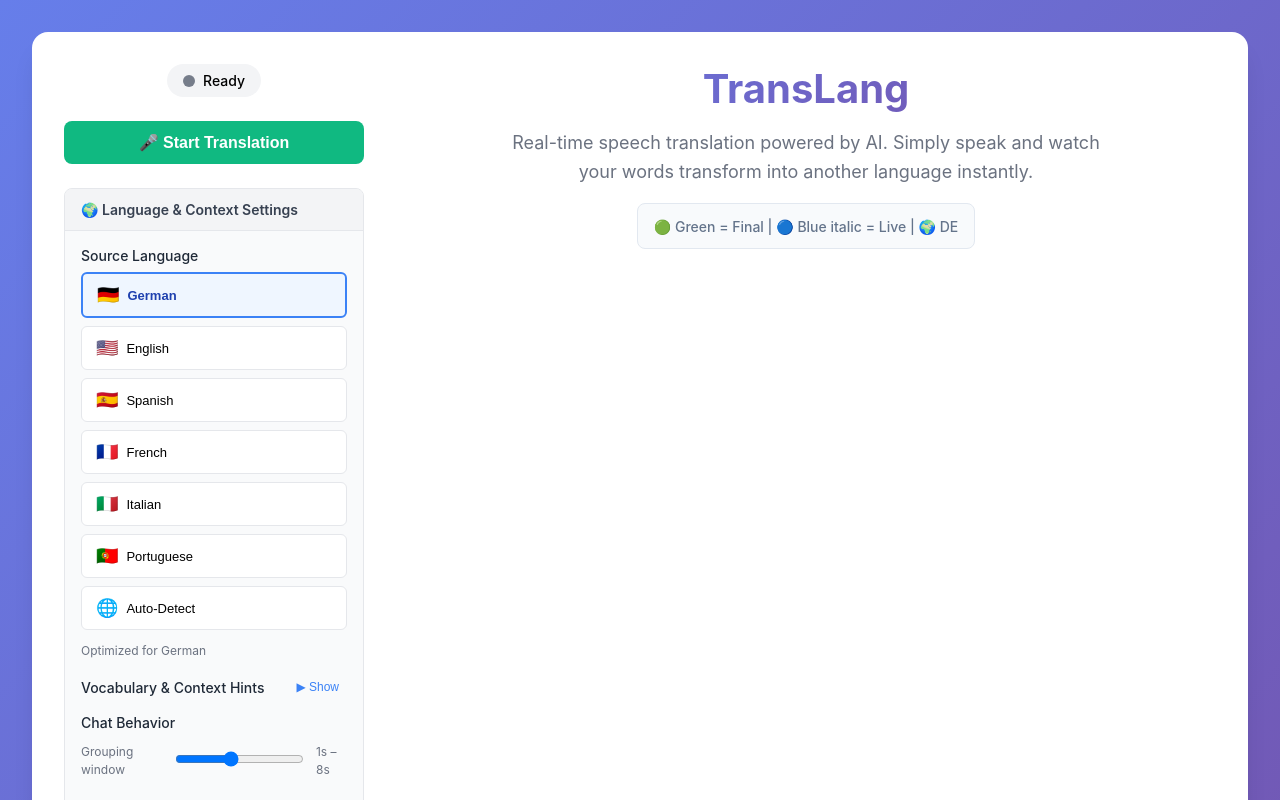
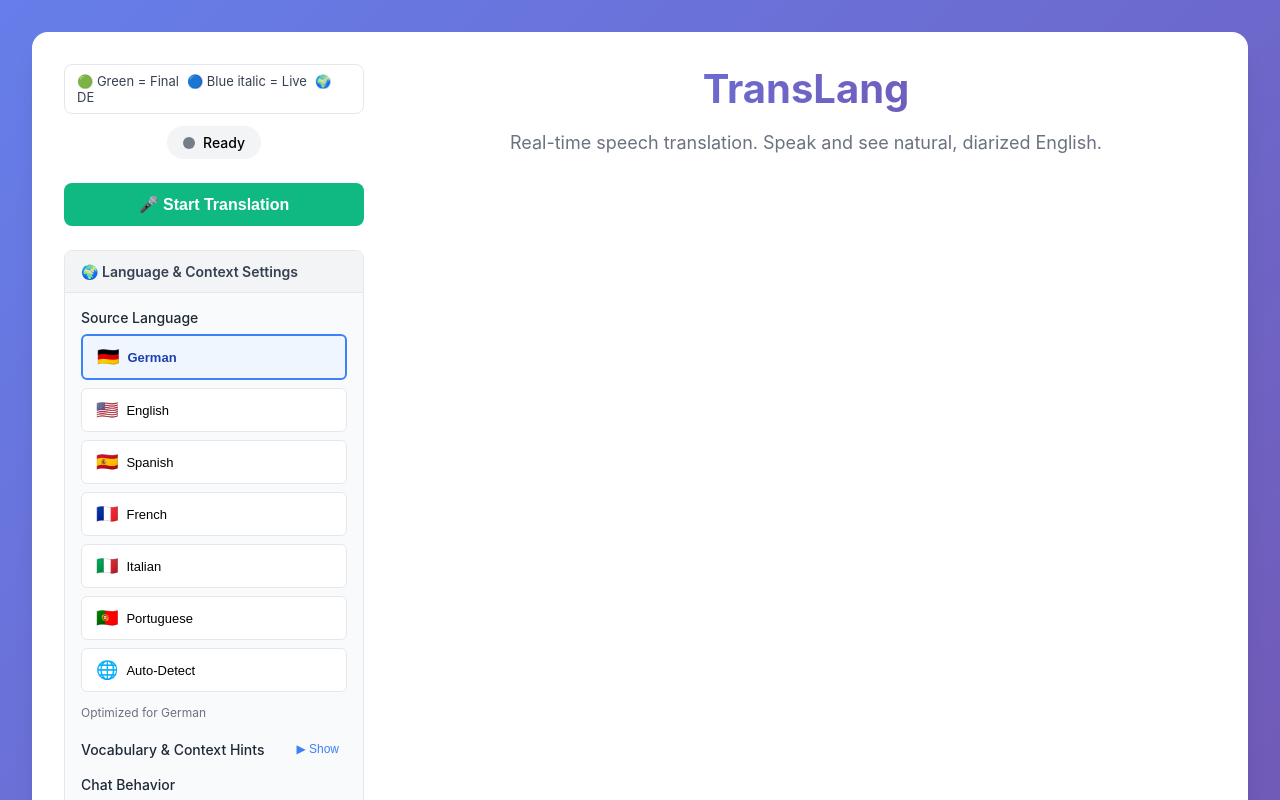
Before and after one commit to DashankaNadeeshanDeSilva/translang-real_time_speech_to_translated_transcription_app, a Next.js app: page / in a window 1280 px wide. Shown: the top 800 px of the page. Built offline with nearby package versions, Linux system fonts and the light colour scheme.

Commit message:
Update interface components

```diff
--- a/components/TranslatorControls.tsx
+++ b/components/TranslatorControls.tsx
@@ -94,6 +94,20 @@ export function TranslatorControls() {
         <div style={styles.mainLayout}>
           {/* LEFT SIDE: Controls (25%) */}
           <div style={styles.leftPanel}>
+            {/* Legend moved from header */}
+            <div style={{
+              background: '#ffffff',
+              border: '1px solid #e5e7eb',
+              borderRadius: '0.5rem',
+              padding: '0.5rem 0.75rem',
+              marginBottom: '0.75rem',
+              fontSize: '0.8125rem',
+              color: '#374151',
+            }}>
+              <span style={{marginRight: 8}}>🟢 Green = Final</span>
+              <span style={{marginRight: 8}}>🔵 Blue italic = Live</span>
+              <span>🌍 DE</span>
+            </div>
             {/* Status */}
             <div style={styles.statusContainer}>
               <div style={styles.statusBadge}>
@@ -251,15 +265,8 @@ export function TranslatorControls() {
             <div style={styles.appHeader}>
               <h1 style={styles.appTitle}>TransLang</h1>
               <p style={styles.appIntro}>
-                Real-time speech translation powered by AI. Simply speak and watch your words transform into another language instantly.
+                Real-time speech translation. Speak and see natural, diarized English.
               </p>
-              <div style={styles.statusIndicator}>
-                <span style={styles.statusText}>
-                  🟢 Green = Final | 🔵 Blue italic = Live
-                  {sourceLanguage === 'auto' ? ' | 🌍 Auto-detect' : ` | 🌍 ${sourceLanguage.toUpperCase()}`}
-                  {vocabularyContext && ' | 📚 Custom vocabulary'}
-                </span>
-              </div>
             </div>
 
             {/* Chat-style unified thread with natural sentence flow + diarization */}
```
